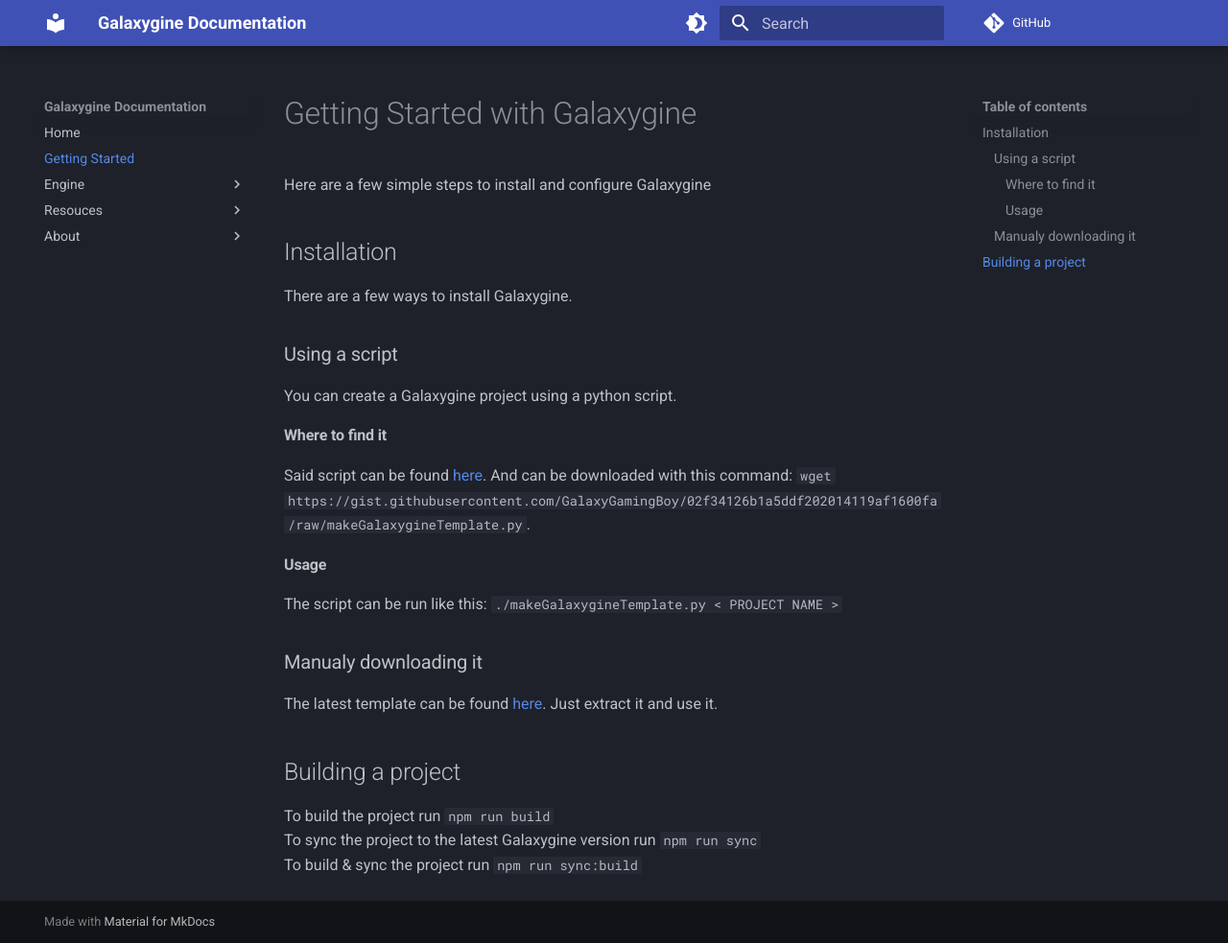
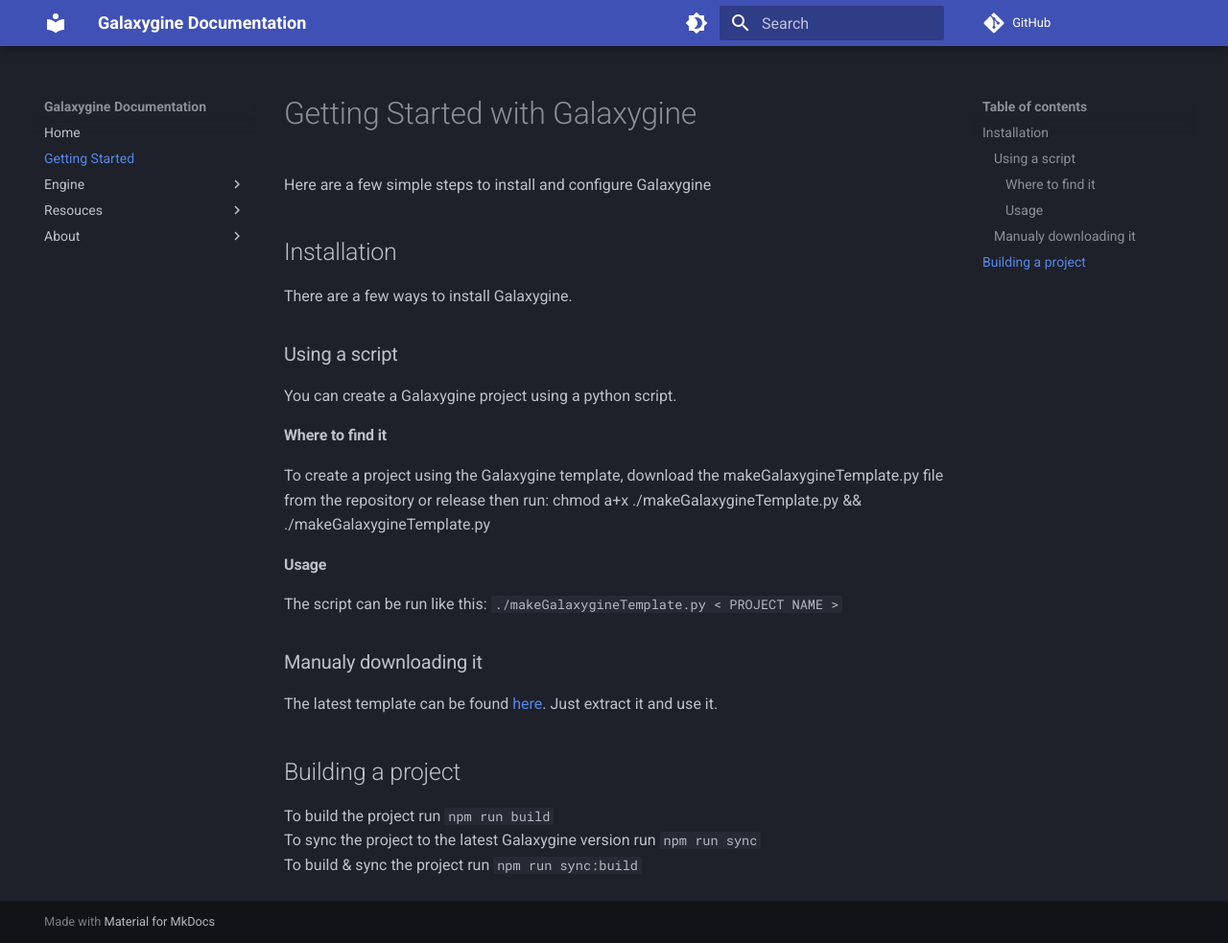
Before and after one commit to GalaxyGamingBoy/Galaxygine_Documentation, an MkDocs documentation site: the page built from docs/getting_started.md, in a window 1280 px wide and 983 px high. Shown: the whole window at 96% size. Built offline with MkDocs 1.6.1 and Material for MkDocs 9.7.7, drawn with Linux system fonts in a browser that asks for light colours; comment, search, counter and statistics services are not loaded.

Commit message:
docs: Getting started updated

```diff
--- a/docs/getting_started.md
+++ b/docs/getting_started.md
@@ -9,8 +9,8 @@
 You can create a Galaxygine project using a python script.
 
 #### Where to find it
-Said script can be found [here](https://gist.githubusercontent.com/GalaxyGamingBoy/02f34126b1a5ddf202014119af1600fa/raw/makeGalaxygineTemplate.py).
-And can be downloaded with this command: `wget https://gist.githubusercontent.com/GalaxyGamingBoy/02f34126b1a5ddf202014119af1600fa/raw/makeGalaxygineTemplate.py`.
+To create a project using the Galaxygine template, download the makeGalaxygineTemplate.py file from the repository or release then run:
+chmod a+x ./makeGalaxygineTemplate.py && ./makeGalaxygineTemplate.py <project_name>
 
 #### Usage
 The script can be run like this: `./makeGalaxygineTemplate.py < PROJECT NAME >`
```
